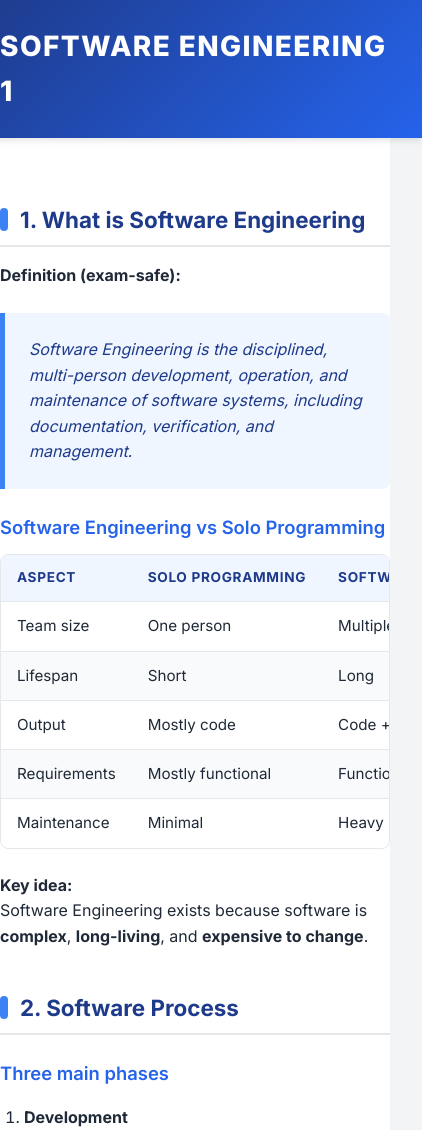
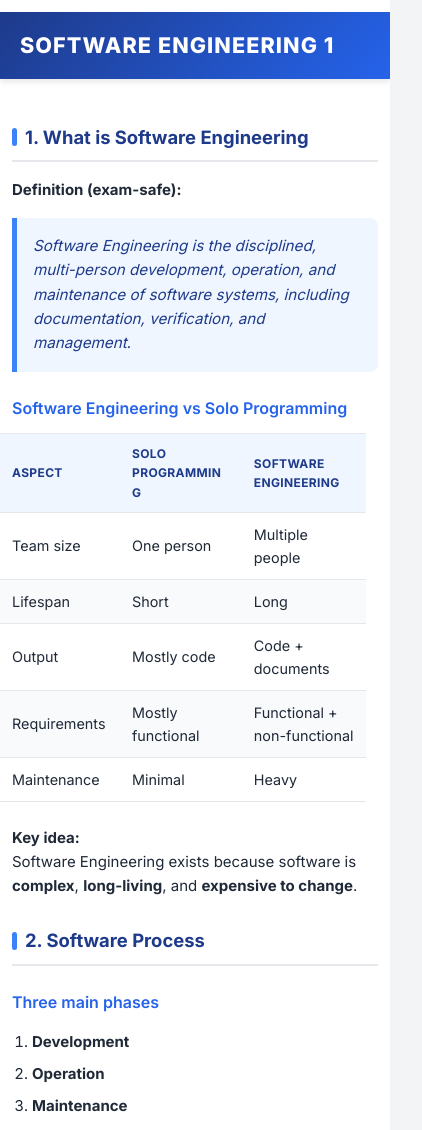
Before and after one commit to PeymanRivandi/SE1ExamNotes, a plain HTML site: page index.html in a window 390 px wide. Shown: the top 1130 px of the page, 422 px wide, since content can reach past the window. Drawn offline with Linux system fonts and the light colour scheme.

Commit message:
Enhance mobile responsiveness with table scrolling and styling improvements

```diff
--- a/index.html
+++ b/index.html
@@ -140,25 +140,59 @@
             margin-bottom: 0.5rem;
         }
 
+        /* TABLE WRAPPER for mobile scroll */
+        .table-wrapper {
+            width: 100%;
+            overflow-x: auto;
+            -webkit-overflow-scrolling: touch;
+            margin-bottom: 1.5rem;
+            border-radius: 8px;
+            border: 1px solid var(--border);
+            background: white;
+            position: relative;
+        }
+
+        /* Scroll hint gradient for mobile */
+        .table-wrapper::after {
+            content: '';
+            position: absolute;
+            top: 0;
+            right: 0;
+            bottom: 0;
+            width: 20px;
+            background: linear-gradient(to left, rgba(255,255,255,0.9), transparent);
+            pointer-events: none;
+            opacity: 1;
+            transition: opacity 0.3s;
+        }
+
+        .table-wrapper.scrolled-end::after {
+            opacity: 0;
+        }
+
         /* TABLES - Mobile Scrollable */
         table {
-            display: block; /* Allows scrolling on small screens */
             width: 100%;
-            overflow-x: auto;
+            min-width: 100%;
             border-collapse: collapse;
-            margin-bottom: 1.5rem;
-            border-radius: 8px;
-            overflow: hidden; /* For border radius */
-            border: 1px solid var(--border);
-            font-size: 0.95rem;
+            font-size: 0.9rem;
             background: white;
-            white-space: nowrap; /* Prevents awkward wrapping in small cells */
         }
 
         th, td {
-            padding: 12px 16px;
+            padding: 10px 12px;
             border-bottom: 1px solid var(--border);
             text-align: left;
+            white-space: nowrap;
+        }
+
+        /* Allow text wrapping in cells on mobile for better readability */
+        @media (max-width: 480px) {
+            th, td {
+                white-space: normal;
+                min-width: 120px;
+                word-break: break-word;
+            }
         }
 
         th {
@@ -166,8 +200,11 @@
             color: var(--primary-dark);
             font-weight: 700;
             text-transform: uppercase;
-            font-size: 0.85rem;
-            letter-spacing: 0.05em;
+            font-size: 0.75rem;
+            letter-spacing: 0.03em;
+            position: sticky;
+            top: 0;
+            z-index: 1;
         }
 
         tr:last-child td {
@@ -234,6 +271,76 @@
         }
 
         /* =========================================
+           MOBILE-FIRST ENHANCEMENTS
+           ========================================= */
+
+        /* Small mobile devices */
+        @media (max-width: 480px) {
+            body {
+                font-size: 15px;
+            }
+
+            .page-container {
+                padding: 0.75rem;
+            }
+
+            h1 {
+                font-size: 1.35rem;
+                padding: 1rem 1.25rem;
+                margin: 1.5rem -0.75rem 1rem -0.75rem;
+            }
+
+            h2 {
+                font-size: 1.15rem;
+                margin-top: 1.75rem;
+            }
+
+            h2::before {
+                width: 5px;
+                height: 1.15rem;
+                margin-right: 8px;
+            }
+
+            h3 {
+                font-size: 1rem;
+            }
+
+            ul, ol {
+                padding-left: 1.25rem;
+            }
+
+            blockquote {
+                padding: 1rem;
+                margin: 1rem 0;
+                font-size: 0.95rem;
+            }
+
+            pre {
+                padding: 0.75rem;
+                font-size: 0.8rem;
+            }
+
+            .table-wrapper {
+                margin-left: -0.75rem;
+                margin-right: -0.75rem;
+                border-radius: 0;
+                border-left: none;
+                border-right: none;
+            }
+        }
+
+        /* Medium mobile devices */
+        @media (min-width: 481px) and (max-width: 767px) {
+            .page-container {
+                padding: 1.5rem;
+            }
+
+            h1 {
+                margin: 1.75rem -1.5rem 1.25rem -1.5rem;
+            }
+        }
+
+        /* =========================================
            MEDIA QUERIES (DESKTOP & TABLET)
            ========================================= */
 
@@ -261,14 +368,22 @@
             }
 
             /* Prevent elements from breaking awkwardly across columns */
-            h2, h3, table, blockquote, pre, ul {
+            h2, h3, .table-wrapper, blockquote, pre, ul {
                 break-inside: avoid;
             }
 
-            /* Allow tables to fit naturally */
-            table {
-                display: table;
+            /* Hide scroll hint on desktop */
+            .table-wrapper::after {
+                display: none;
+            }
+
+            th, td {
+                padding: 12px 16px;
                 white-space: normal;
+            }
+
+            th {
+                font-size: 0.85rem;
             }
         }
 
@@ -326,8 +441,21 @@
                 font-size: 10px;
             }
 
-            table, pre {
+            .table-wrapper, table, pre {
                 page-break-inside: avoid;
+            }
+
+            .table-wrapper {
+                border: none;
+                overflow: visible;
+            }
+
+            .table-wrapper::after {
+                display: none;
+            }
+
+            table {
+                border: 1px solid #ccc;
             }
 
             pre {
@@ -2098,7 +2226,27 @@ Course  1 —— * Enrollment
 </div>
 
 <script>
-    // Optional: Auto-print or helper logic could go here
+    // Wrap all tables in table-wrapper divs for mobile scrolling
+    document.querySelectorAll('table').forEach(function(table) {
+        if (!table.parentElement.classList.contains('table-wrapper')) {
+            var wrapper = document.createElement('div');
+            wrapper.className = 'table-wrapper';
+            table.parentNode.insertBefore(wrapper, table);
+            wrapper.appendChild(table);
+
+            // Handle scroll hint visibility
+            wrapper.addEventListener('scroll', function() {
+                var isAtEnd = wrapper.scrollLeft + wrapper.clientWidth >= wrapper.scrollWidth - 5;
+                wrapper.classList.toggle('scrolled-end', isAtEnd);
+            });
+
+            // Check initial state
+            if (wrapper.scrollWidth <= wrapper.clientWidth) {
+                wrapper.classList.add('scrolled-end');
+            }
+        }
+    });
+
     console.log("Ready for printing. Use Ctrl+P / Cmd+P");
 </script>
 
```
